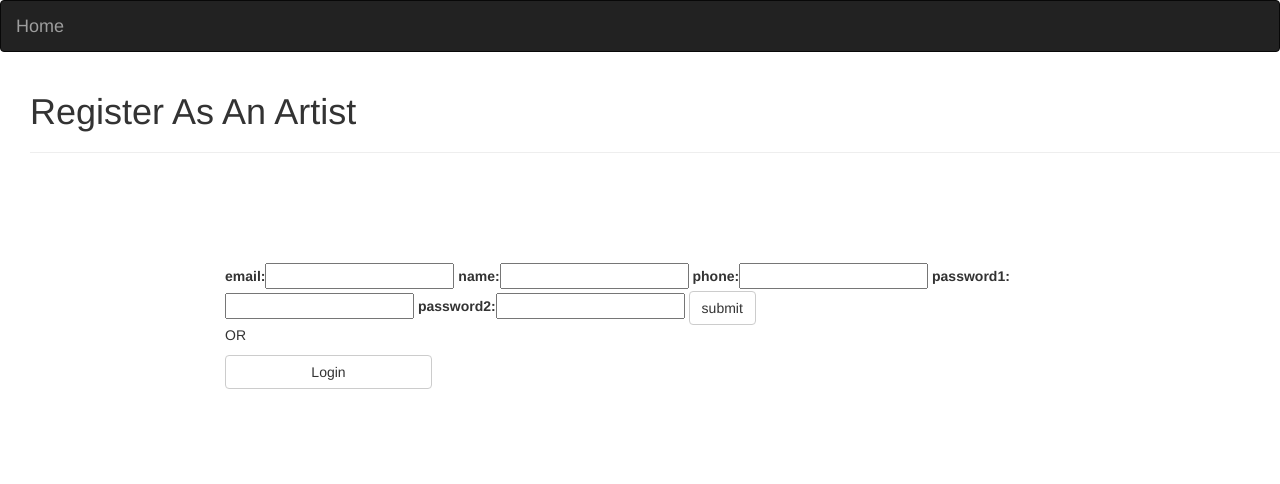
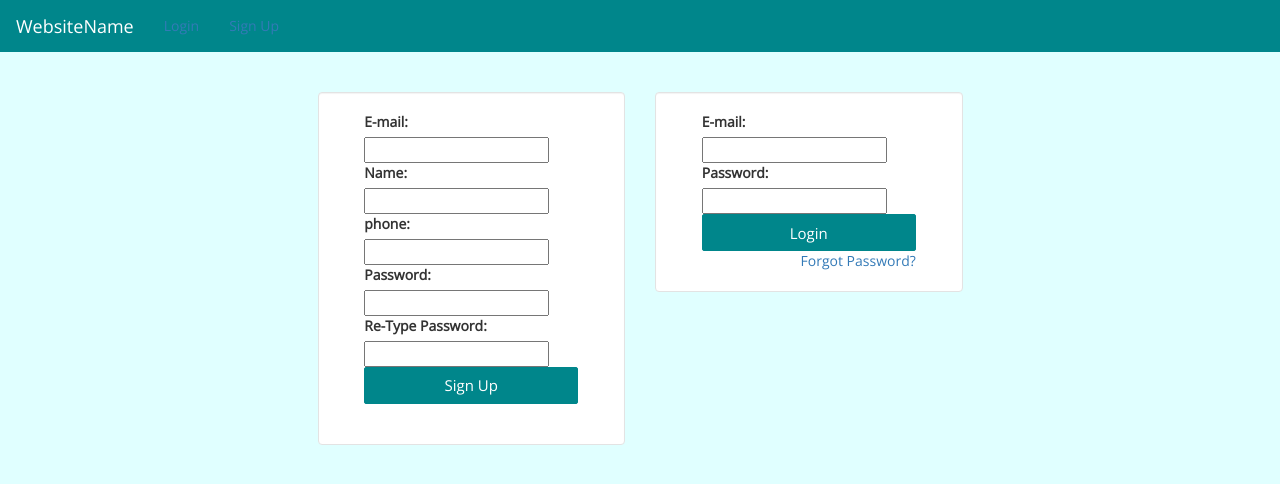
Before and after one commit to suhailbarot/Hire-An-Artist, a Django app: page /artist/register/ in a window 1280 px wide. Shown: the top 484 px of the page. Run offline with Django 3.2, Linux system fonts and the light colour scheme; parts of the project's set-up code (start-up, migrations or seed data) failed here and were passed over; some libraries are stand-ins or nearby versions.

Commit message:
updated homepage

```diff
--- a/app/forms.py
+++ b/app/forms.py
@@ -82,12 +82,12 @@ class RegisterForm(forms.Form):
     """
     Registration form for artists
     """
-    email = forms.EmailField(widget=forms.TextInput(attrs=dict(attrs_dict, maxlength=75)), label=u'email')
-    name = forms.CharField(widget=forms.TextInput(attrs=dict(attrs_dict, maxlength=75)), label=u'name')
+    email = forms.EmailField(widget=forms.TextInput(attrs=dict(attrs_dict, maxlength=75)), label=u'E-mail')
+    name = forms.CharField(widget=forms.TextInput(attrs=dict(attrs_dict, maxlength=75)), label=u'Name')
     phone = forms.CharField(validators=[number_validator], widget=forms.TextInput(attrs=dict(maxlength=12)),
                             label=u'phone')
-    password1 = forms.CharField(widget=forms.PasswordInput(attrs=attrs_dict, render_value=False), label=u'password1')
-    password2 = forms.CharField(widget=forms.PasswordInput(attrs=attrs_dict, render_value=False), label=u'password2')
+    password1 = forms.CharField(widget=forms.PasswordInput(attrs=attrs_dict, render_value=False), label=u'Password')
+    password2 = forms.CharField(widget=forms.PasswordInput(attrs=attrs_dict, render_value=False), label=u'Re-Type Password')
 
     def clean_email(self):
         """
@@ -128,8 +128,8 @@ class LoginForm(forms.Form):
     """
     Login form for all
     """
-    email = forms.EmailField(widget=forms.TextInput(attrs=dict(attrs_dict, maxlength=75)), label=u'email')
-    password = forms.CharField(widget=forms.PasswordInput(attrs=attrs_dict, render_value=False), label=u'password')
+    email = forms.EmailField(widget=forms.TextInput(attrs=dict(attrs_dict, maxlength=75)), label=u'E-mail')
+    password = forms.CharField(widget=forms.PasswordInput(attrs=attrs_dict, render_value=False), label=u'Password')
 
     def clean(self):
         """
--- a/app/views.py
+++ b/app/views.py
@@ -117,13 +117,27 @@ def edit_profile(request):
 
 def artist_register(request):
     if request.POST:
-        form = RegisterForm(data=request.POST, files=request.FILES)
-        if form.is_valid():
-            new_user = form.save(actype=ARTIST_ID)
+        form1 = RegisterForm(data=request.POST, files=request.FILES)
+        form2 = LoginForm(data=request.POST)
+
+        if form1.is_valid():
+            new_user = form1.save(actype=ARTIST_ID)
             return HttpResponse("done")
+        elif form2.is_valid():
+            logged_in_user = form2.save()
+            if logged_in_user.is_active == 1:
+                login(request, logged_in_user)
+                up = UserProfile.objects.get(user=logged_in_user)
+                if up.type == VISITOR_ID:
+                    return HttpResponseRedirect(reverse('user_home'))
+                else:
+                    return HttpResponseRedirect(reverse('artist_home'))
+            else:
+                return HttpResponse("Not active")
     else:
-        form = RegisterForm()
-    return render(request,'artist_register.html',{'form':form})
+        form1 = RegisterForm()
+        form2 = LoginForm()
+    return render(request,'artist_register.html',{'form_register':form1,'form_login':form2})
 
 @login_required(login_url='/login')
 def artist_home(request):
--- a/templates/artist_register.html
+++ b/templates/artist_register.html
@@ -1,33 +1,178 @@
 {% extends 'base.html' %}
 {% load static %}
-<script type="text/javascript" src="{ % static 'js/dist/js/picedit.min.js' %}"></script>
-    <link rel="stylesheet" type="text/css" href="{% static 'js/dist/css/picedit.min.css' %}" />
 
-<script type="text/javascript">
-    $(document).ready(function() {
-        $('#id_profile_pic').picEdit();
-    });
-</script>
+	{% load bootstrap %}
 
 
-	{% load bootstrap %}
-    {% block page_title %} Register As An Artist{% endblock %}
+    {% block header_block %}
+    <link href='https://fonts.googleapis.com/css?family=Open+Sans' rel='stylesheet' type='text/css'>
+    <script type="text/javascript">
+    $(document).ready(function(){
+
+
+
+
+
+
+    });
+
+    </script>
+         <style type="text/css">
+    #registerform,#loginform{
+    margin: auto;
+    display: block;
+    width: 80%;
+
+}
+body{
+    background:#E0FFFF;
+    font-family: 'Open Sans', sans-serif;
+}
+#registerform .form-control, #loginform .form-control{
+    border-radius: 0px;
+    margin-bottom: 22px;
+    height: 37px;
+    font-size: 15px;
+    border-color: #a8a8a8;
+
+}
+textarea:focus, input:focus, .uneditable-input:focus {
+    border: 1px solid #00868B !important;
+    box-shadow: none!important;
+    outline: 0 none !important;
+}
+.vline{
+    border-right: 1px solid #585858;
+}
+#forgot{
+    float:right;
+    margin-bottom: 20px;
+}
+#regtext,#logtext{
+    margin: auto;
+        margin-bottom: 20px;
+        margin-top: 20px;
+
+    display: table;
+    background-color: #1abc9c;
+}
+.buttonsubmit{
+    border-radius: 2px;
+    width:100%;
+    height: 37px;
+        background: #00868B;
+        border-color: #00868B;
+        color: white;
+        font-size: 15px;
+
+
+}
+
+.well-reg,.well-log{
+    margin: auto;
+    display: block;
+    width: 50%;
+    padding-bottom: 40px;
+    background-color: white;
+}
+.well-reg{
+    margin-right: 0px;
+}
+.well-log{
+    margin-left: 0px;
+}
+.well-why{
+     margin: auto;
+    display: block;
+    width: 70%;
+    margin-left: 0px;
+    margin-top: 20px;
+    background: white;
+    display: none;
+}
+.well-head{
+    margin: auto;
+    display: block;
+    width: 69.25%;
+    margin-bottom: 20px;
+    background-color: white;
+    display: none;
+}
+#loginglyph{
+    font-size: 30px;
+    color: white;
+}
+#logtext{
+    padding: 25px;
+    border-radius: 80px;
+    margin-bottom: 40px;
+}
+#regtext{
+     padding: 25px;
+    border-radius: 80px;
+    margin-bottom: 40px;
+
+}
+
+    </style>
+
+    {% endblock %}
     {% block body_block %}
+
+
 <div class= "row">
-    <div class = " col-md-offset-2 col-md-8" >
-<form method="post">
+    <div class="well well-head">
+
+    </div>
+    <div class = " col-md-6 " >
+        <div class="well well-reg">
+<form method="post" id="registerform">
 
     {% csrf_token %}
 
 
-    {{ form|bootstrap }}
+    {{ form_register|bootstrap}}
 
-    <input class = "btn btn-default" type="submit" value="submit">
-    <p>OR</p>
-    <a href="/login"><input class = "btn btn-default" value="Login"></a>
+    <input class = "btn btn-default buttonsubmit" type="submit" value="Sign Up">
 
 
 
 </form>
 </div>
+</div>
+
+<div class="col-md-6">
+    <div class="well well-log">
+
+
+
+    <form method="post" id="loginform">
+
+    {% csrf_token %}
+
+    {{ form_login |bootstrap}}
+<a><input class = "btn btn-default buttonsubmit" value="Login"></a>
+        <a href="#" id="forgot">Forgot Password?</a>
+
+
+
+
+</form>
+
+</div>
+<div class="well well-why">
+
+    <h3>Why Register?</h3>
+    <ul>
+    <li><h5>Why RegisterWhy RegisterWhy RegisterWhy Register</h5></li>
+        <li><h5>Why RegisterWhy RegisterWhy RegisterWhy Register</h5></li>
+
+</ol>
+
+
+</div>
+</div>
+
+</div>
+
 {% endblock %}
--- a/templates/base.html
+++ b/templates/base.html
@@ -14,13 +14,21 @@
     <script src="{%  static 'js/app.js' %}" type="text/javascript"></script>
      <style type="text/css">
 .box{
-	margin-top:80px;
+	margin-top:30px;
 	margin-bottom: 20px;
 }
 #header{
 	margin-left: 30px;
 	margin-right: 0px;
 
+}
+.pagenav{
+  background-color: #00868B ;
+  border-radius: 0px;
+
+}
+.navbar-brand{
+  color: white;
 }
 
     </style>
@@ -29,17 +37,26 @@
     </head>
  <body>
 
-<nav class="navbar navbar-inverse " role="navigation">
+<nav class="navbar navbar pagenav " role="navigation">
    <div class="navbar-header">
 
-      <a class="navbar-brand" href="/">Home</a>
+      <a class="navbar-brand" href="/">WebsiteName</a>
+      <ul class="nav navbar-nav navbar-right">
+        {% if user.is_authenticated %}
+        <li><a href="#">Logged in as {{user.get_username}}</a></li>
+        <li><a href="/logout">Log Out</a></li>
+
+
+        {% else %}
+        <li><a href="/login"> Login</a></li>
+        <li><a href="/user/register"> Sign Up</a></li>
+
+        {% endif %}
+      </ul>
   </nav>
 
 </div>
-   <div class= "row" id = "header">
-   	<h1>  {% block page_title%}{% endblock %}</h1>
-   	<hr>
-   </div>
+
 
 
 
```
Also changed, not shown: static/grey.png (added), static/ricepaper.png (added).
